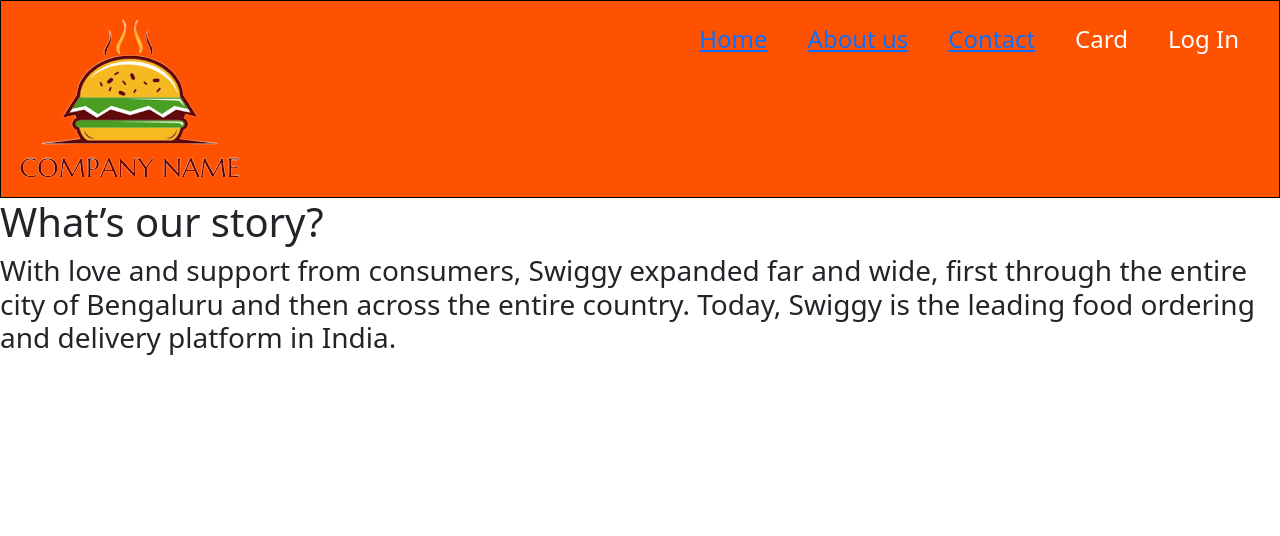
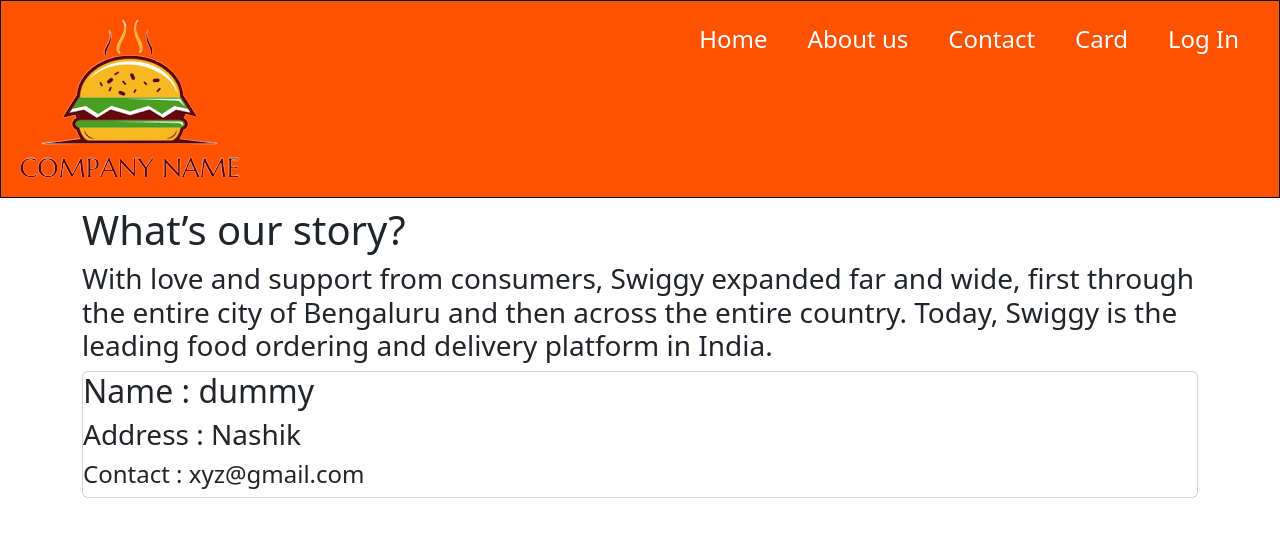
Before and after one commit to OnlySarthak/namaste-react, a React (Vite) app: page /about in a window 1280 px wide. Shown: the top 536 px of the page. Built offline with nearby package versions, Linux system fonts and the light colour scheme; no server answers.

Commit message:
Custome hooks created and class base component tried

```diff
--- a/src/components/About.js
+++ b/src/components/About.js
@@ -1,12 +1,19 @@
+import Users from "./User";
+import UserClass from "./UserClass";
+
 const About = ()=>{
+
     return (
-        <div>
+        <div className="container">
             <h1>
             What’s our story?
             </h1>
             <h3>
             With love and support from consumers, Swiggy expanded far and wide, first through the entire city of Bengaluru and then across the entire country. Today, Swiggy is the leading food ordering and delivery platform in India.
             </h3>
+            <div className="users-container">
+                <UserClass/>
+            </div>
         </div>
     )
 }
--- a/src/components/Body.js
+++ b/src/components/Body.js
@@ -2,35 +2,18 @@
 import { useState,useEffect } from "react";
 import Shimmer from "./Shimmer";
 import { Link } from "react-router-dom";
-
-let backUpData;
+import useListOfRestaurant from "../utils/useListOfRestaurant";
 
 const Body = ()=>{
-
-  const [listOfRestaurants, setListOfRestaurants] = useState([]);
 
   const [searchText, setSearchText] = useState('');
 
   const [unfilter, setUnfilter] = useState(false);
 
-  const [backUpData,setbackUpData] = useState([]);
-
-  useEffect(()=>{
-    fetchData();
-  },[]);
-
-  async function fetchData() {
-    const data = await
-    fetch('https://thingproxy.freeboard.io/fetch/https://swiggy.com/dapi/restaurants/list/v5?lat=12.9351929&lng=77.62448069999998&page_type=DESKTOP_WEB_LISTING');
-    const json = await data.json();
-    setListOfRestaurants(json?.data?.cards[1]?.card?.card?.gridElements?.infoWithStyle?.restaurants);
-    setbackUpData(json?.data?.cards[1]?.card?.card?.gridElements?.infoWithStyle?.restaurants);
-  }
-
+  const {listOfRestaurants, backUpData} = useListOfRestaurant();
 
   //conditional rendering
-  return listOfRestaurants === null ? <Shimmer/>
-  :(
+  return listOfRestaurants.length == 0 ?  <Shimmer/> : (
       <div className="Body">
         <div className="filter container">
           <div className="search d-flex">
@@ -74,7 +57,7 @@
         <div className="res-container">
         {
           listOfRestaurants.map((card) => (
-            <Link to={"/restaurant/" + card.info.id }  key={card.info.id} >
+            <Link to={"/restaurant/" + card.info.id }  key={card.info.id} style={{ textDecoration: "none", color: "inherit" }}>
               <RestuaurantCard resData={card} />
             </Link>
           ))
--- a/src/components/Header.js
+++ b/src/components/Header.js
@@ -1,6 +1,7 @@
 import logo from '../utils/logo.png';  // Adjust path if needed
-import { useState } from 'react';
+import { useState,useEffect } from 'react';
 import { Link } from 'react-router-dom';
+import useOnlineStatus from "../utils/useOnlineStatus";
 
 const Header = () => {
 
@@ -8,21 +9,42 @@
 
   const [login, setLogin] = useState('Log In');
 
+  const [onlineStatus, setOnlineStatus] = useState("");
+
+  const isOnline = useOnlineStatus(); // Custom hook
+
+  useEffect(() => {
+      if (!isOnline) {
+          setOnlineStatus("You are offline, Please check your internet connection!");
+      } else {
+          setOnlineStatus("");
+      }
+  }, [isOnline]); // Runs only when `isOnline` changes
+
   return (
+  <div>
     <div className="header">
       <div className="logo-container">
-        <img src={logo} alt="Logo" className="Logo" />
+        <Link to='/'>
+          <img src={logo} alt="Logo" className="Logo" />
+        </Link>
       </div>
-      <div className="nav-items">
+      <div className="nav-items" >
         <ul>
           <li>
-            <Link to='/'>Home</Link>
+            <Link to='/'
+            style={{ textDecoration: "none", color: "inherit" }}>
+              Home</Link>
           </li>
           <li>
-            <Link to='/about'>About us</Link>
+            <Link to='/about'
+            style={{ textDecoration: "none", color: "inherit" }}
+            >About us</Link>
           </li>
           <li>
-           <Link to='/contact'>Contact</Link>
+           <Link to='/contact'
+           style={{ textDecoration: "none", color: "inherit" }}
+           >Contact</Link>
           </li>
           <li>Card</li>
           <li className='login-btn' onClick={()=>{
@@ -31,6 +53,10 @@
         </ul>
       </div>
     </div>
+    <div className="isOnline">
+        <h6 className="online-status">{onlineStatus}</h6>
+    </div>
+  </div>
   );
 };
 
--- a/src/components/RestaurantMenu.js
+++ b/src/components/RestaurantMenu.js
@@ -1,26 +1,13 @@
-import { useState,useEffect } from "react";
 import Shimmer from './Shimmer';
 import { useParams } from "react-router-dom";
-import { menuAPI } from "../utils/constants";
+import useRestaurantMenu from '../utils/useRestaurantMenu';
 
 const RestaurantMenu = ()=>{
-
-    const [resInfo, setResInfo] = useState(null);
-    const [menuInfo, setMenuInfo] = useState(null);
-
     const {resId} = useParams();
 
-    const fetchData = async()=>{
-        const data = await fetch(menuAPI+resId);
-        const json = await data.json();
-        setResInfo(json);
-    }
+    //fetching data for restaurant
+    const resInfo = useRestaurantMenu(resId);
 
-    useEffect(()=>{
-        fetchData();
-    },[]);
-
-    //data for restaurant
     const {
         name,
         city,
--- /dev/null
+++ b/src/components/User.js
@@ -0,0 +1,17 @@
+import { useState } from "react";
+
+const Users = (props1)=>{
+    const {name} = props1;
+
+    const [count] = useState(0);
+    return (
+        <div className="UserCard card">
+            <h6>{count}</h6>
+            <h2>Name :{name}</h2>
+            <h3>Address : Nashik</h3>
+            <h4>Contact : xyz@gmail.com</h4>
+        </div>
+    );
+}
+
+export default Users;
--- /dev/null
+++ b/src/components/UserClass.js
@@ -0,0 +1,38 @@
+import { Component } from "react";
+import Users from "./User";
+
+class UserClass extends Component{
+    constructor(props){
+        super(props);  // ✅ Must call super(props) before using `this`
+        this.state = {
+            name: "dummy"
+        };
+        console.log("constructor");
+    }
+
+    async componentDidMount(){
+        const data = await fetch('https://api.github.com/users/akshaymarch7');
+        const json = await data.json();
+        this.setState({
+            name : json.name
+        })
+        console.log("component Did Mount");
+    };
+
+    componentDidUpdate(){
+        console.log("component Did update");
+    }
+
+    render(){
+        const {name} = this.state;
+        return (
+            <div className="UserCard card">
+                <h2>Name : {name}</h2>
+                <h3>Address : Nashik</h3>
+                <h4>Contact : xyz@gmail.com</h4>
+            </div>
+        );
+    }
+}
+
+export default UserClass;
--- a/src/utils/constants.js
+++ b/src/utils/constants.js
@@ -1,3 +1,3 @@
-// export const LOGO_PATH = 'images\logo.png';
+export const resListAPI = 'https://thingproxy.freeboard.io/fetch/https://swiggy.com/dapi/restaurants/list/v5?lat=12.9351929&lng=77.62448069999998&page_type=DESKTOP_WEB_LISTING';
 
-export const menuAPI = "https://www.swiggy.com/dapi/menu/pl?page-type=REGULAR_MENU&complete-menu=true&lat=18.5204303&lng=73.8567437&restaurantId=";
+export const menuAPI = "https://thingproxy.freeboard.io/fetch/https://www.swiggy.com/dapi/menu/pl?page-type=REGULAR_MENU&complete-menu=true&lat=18.5204303&lng=73.8567437&restaurantId=";
--- /dev/null
+++ b/src/utils/useListOfRestaurant.js
@@ -0,0 +1,23 @@
+import { useState,useEffect } from "react";
+import { resListAPI } from "./constants";
+
+const useListOfRestaurant = ()=>{
+
+    const [listOfRestaurants, setListOfRestaurants] = useState([]);
+    const [backUpData,setbackUpData] = useState([]);
+
+    useEffect(()=>{
+        fetchData();
+    },[]);
+
+    async function fetchData() {
+        const data = await fetch(resListAPI);
+        const json = await data.json();
+        setListOfRestaurants(json?.data?.cards[1]?.card?.card?.gridElements?.infoWithStyle?.restaurants);
+        setbackUpData(json?.data?.cards[1]?.card?.card?.gridElements?.infoWithStyle?.restaurants);
+    }
+
+    return {listOfRestaurants, backUpData};
+}
+
+export default useListOfRestaurant;
--- /dev/null
+++ b/src/utils/useOnlineStatus.js
@@ -0,0 +1,20 @@
+import { useEffect, useState } from "react";
+
+const useOnlineStatus = ()=>{
+
+    const [isOnline, setIsOnline] = useState(true);
+
+
+    useEffect(()=>{
+        window.addEventListener('offline',()=>{
+            setIsOnline(false);
+        })
+        window.addEventListener('online',()=>{
+            setIsOnline(true);
+        })
+    })
+
+    return isOnline;
+}
+
+export default useOnlineStatus;
--- /dev/null
+++ b/src/utils/useRestaurantMenu.js
@@ -0,0 +1,22 @@
+import { useState,useEffect } from "react";
+import { menuAPI } from "../utils/constants";
+
+// custome hook for api calls
+const useRestaurantMenu = (resId)=>{
+
+    const [resInfo, setResInfo] = useState(null);
+
+    const fetchData = async()=>{
+        const data = await fetch(menuAPI+resId);
+        const json = await data.json();
+        setResInfo(json);
+    }
+
+    useEffect(()=>{
+        fetchData();
+    },[]);
+
+    return resInfo;
+}
+
+export default useRestaurantMenu;
--- a/style.css
+++ b/style.css
@@ -52,7 +52,7 @@
     margin: 15px;
     padding: 5px;
     width: 250px;
-    /* height: 350px; */
+    height: 470px;
     border-radius: 15px;
 }
 
@@ -85,7 +85,7 @@
 .shimmer-card {
     margin: 15px;
     padding: 5px;
-    width: 200px;
+    width: 250px;
     height: 350px;
     border-radius: 15px;
     background-color: rgba(211, 211, 211, 0.197);
@@ -94,8 +94,14 @@
 }
 
 .shimmer-image {
-    width:198px;
-    border-radius: 15px 15px 0px 0px;
+    width: 100%;
+    border-radius: 15px 15px 15px 15px;
     height: 186px;
     background-color: gainsboro;
 }
+
+.online-status {
+    background-color: red;
+    color: white;
+    text-align: center;
+}
```
